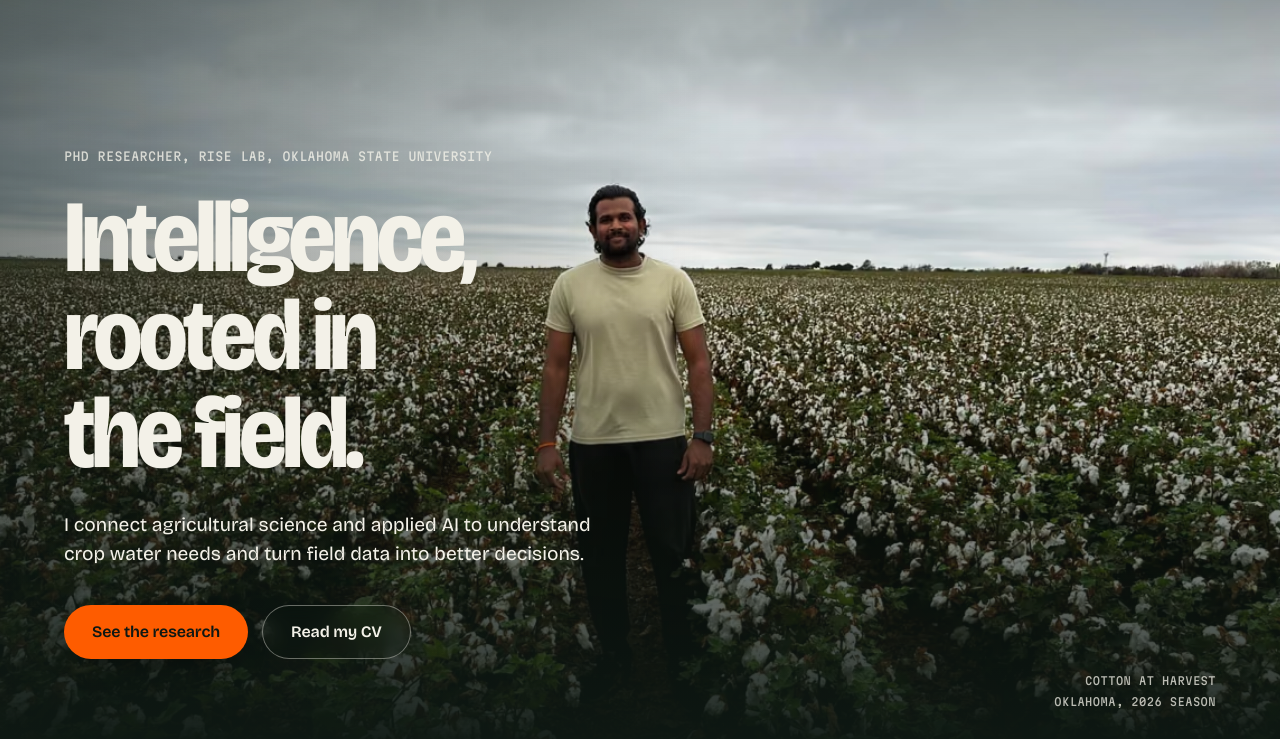
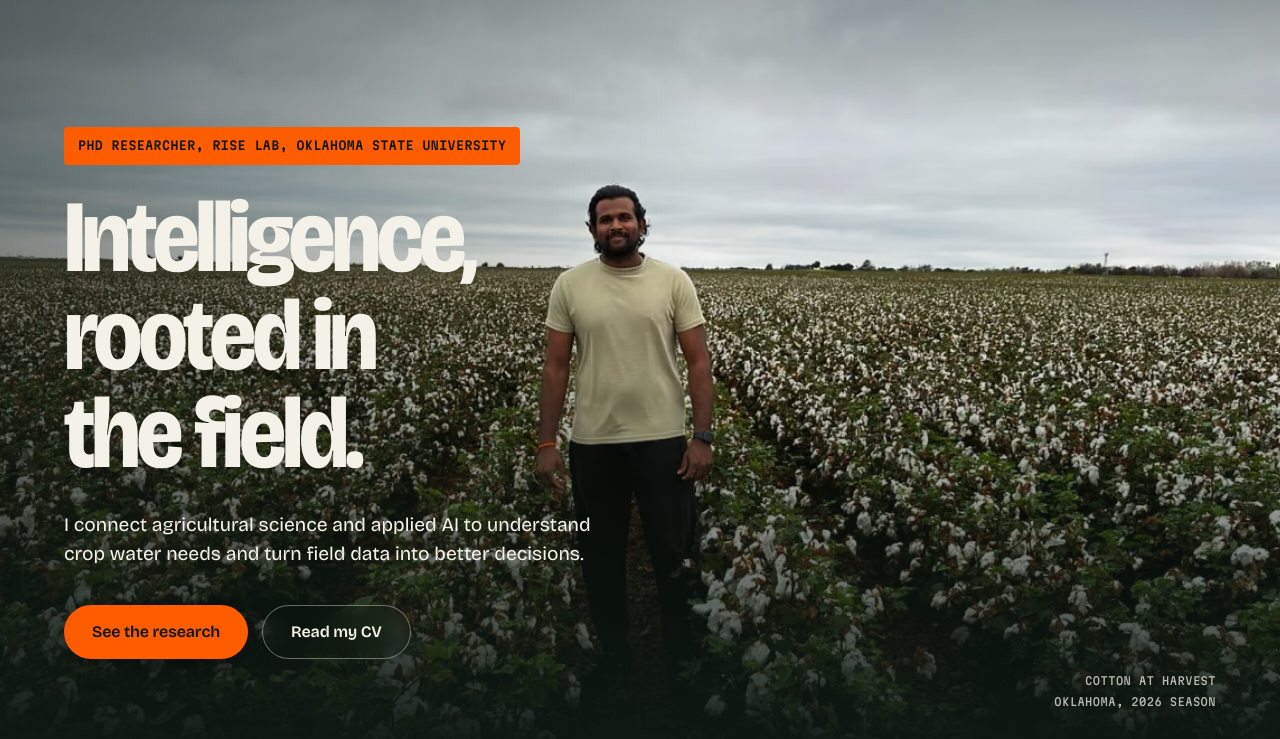
Before and after one commit to SATHEESH-MEADI/Satheesh-Meadi, a website with bundled scripts: page index.html in a window 1280 px wide. Shown: the part 61-800 px from the top of the page. Built offline with nearby package versions, Linux system fonts and the light colour scheme.

Commit message:
Hero kicker as an orange badge with dark text

```diff
--- a/styles/main.css
+++ b/styles/main.css
@@ -567,8 +567,13 @@ html.no-motion [data-words] .w {
   padding-bottom: clamp(64px, 10vh, 120px);
 }
 .hero-kicker {
-  color: rgba(243, 241, 232, 0.8);
-  margin-bottom: 22px;
+  display: inline-block;
+  background: var(--orange);
+  color: var(--loam);
+  font-weight: 560;
+  padding: 9px 14px;
+  border-radius: 4px;
+  margin-bottom: 24px;
 }
 .hero h1 {
   font-size: clamp(2.9rem, 8vw, 6.8rem);
```
